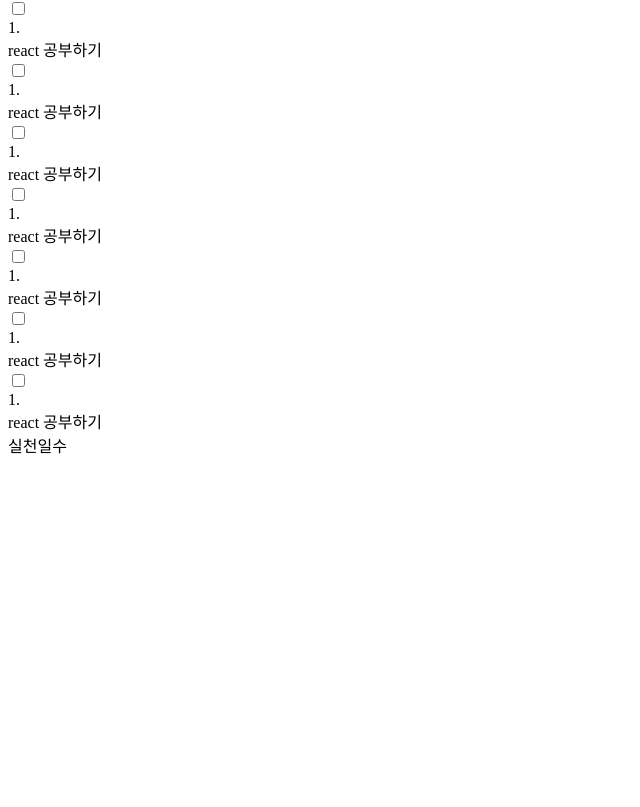
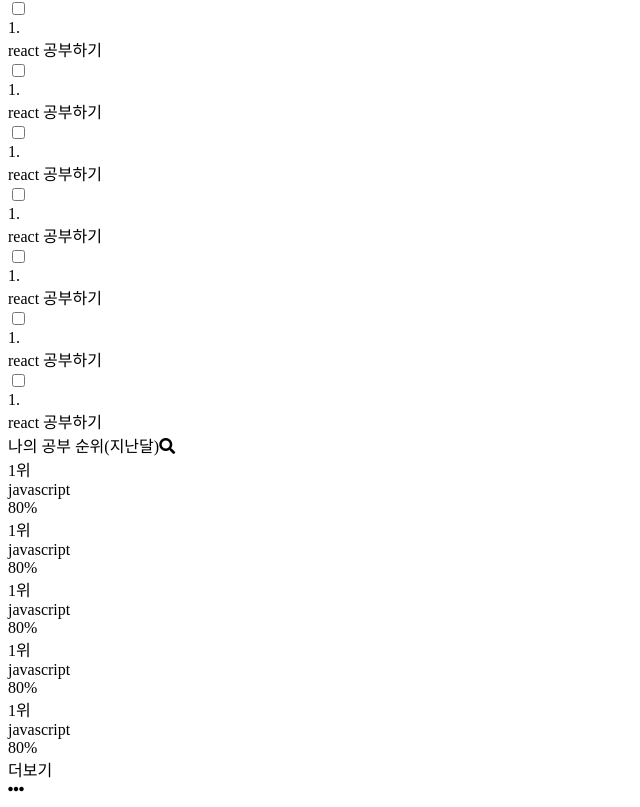
Before and after one commit to heywon0909/vue3-scheduler, a Vue app: page / in a window 1280 px wide. Shown: the part 751-1558 px from the top of the page, without its empty margins (0-640 px from the left). Before the commit the page ends 1216 px from the top, so only its background shows below. Built offline with nearby package versions, Linux system fonts and the light colour scheme; the HTML template or start-up script is replaced by a standard one.

Commit message:
오른쪽 nav 구상중..

```diff
--- a/src/App.vue
+++ b/src/App.vue
@@ -77,8 +77,24 @@
 
         </div>
       </div>
-      <div class="w-1/3">
-        실천일수
+      <div class="hidden lg:w-1/3 lg:block px-2 py-2">
+        <div class="rounded-xl flex flex-col w-full">
+        <div class="mt-5 px-4 py-2 bg-gray-100 flex items-center justify-between border-b border-gray-300">
+          <span class="font-bold text-lg">나의 공부 순위(지난달)</span>
+          <i class="fas fa-search"></i>
+        </div>
+        <div class="bg-gray-100 px-4 py-2 hover:bg-gray-200" v-for="rank in 5" :key="rank">
+          <div class="flex flex-1 justify-between items-center">
+            <div class="text-xl fond-bold bg-blue-400 w-12 h-12 rounded-full py-3 px-2 text-white">1위</div>
+            <div class= "text-xl ml-3">javascript</div>
+            <div class="text-xl text-gray-500">80%</div>
+          </div>
+        </div>
+        <div class="bg-gray-100 px-4 py-2  hover:bg-gray-200 flex justify-between">
+          <div class="font-bold">더보기</div>
+          <i class="fas fa-ellipsis-h"></i>
+        </div>
+      </div>
       </div>
     </div>
     <!-- <div class="border-b border-gray-300 w-full mt-9">
```
